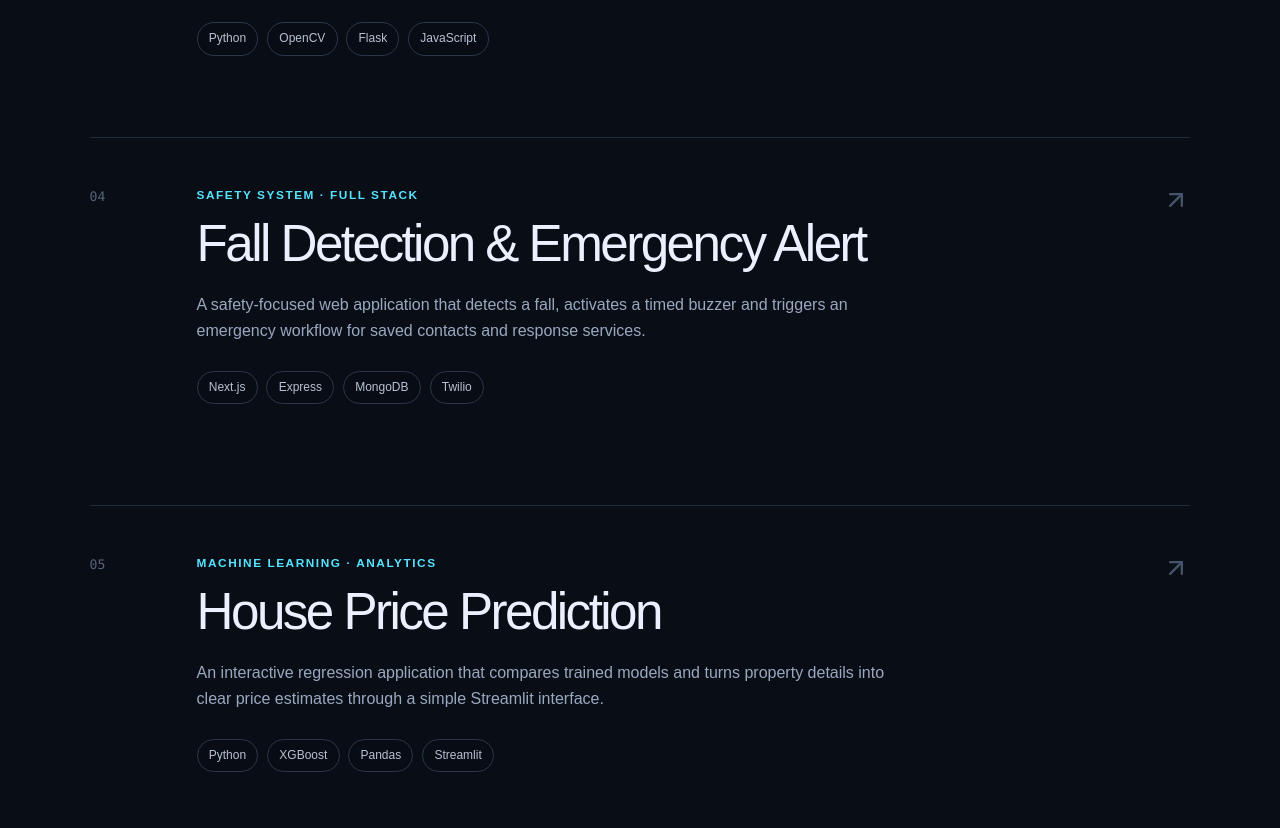
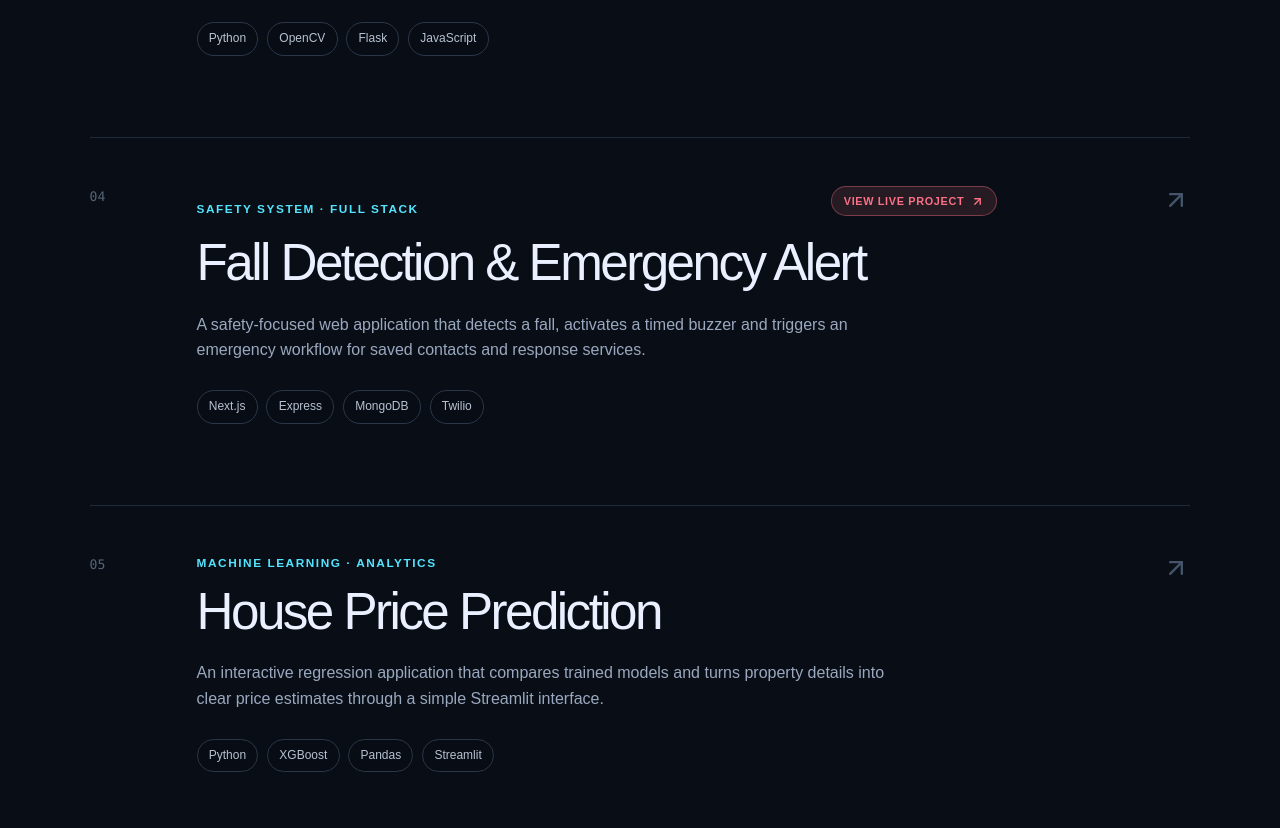
Before and after one commit to prajwalprajwalferrao-cloud/prajwal-ferrao-portfolio, a website built with Vite: page index.html in a window 1280 px wide. Shown: the part 2300-3128 px from the top of the page. Built offline with nearby package versions, Linux system fonts and the light colour scheme.

Commit message:
feat: make Fall Detection & Emergency Alert card clickable to aegisfall-ai-detection.vercel.app

```diff
--- a/index.html
+++ b/index.html
@@ -179,11 +179,20 @@
       </a>
 
       <!-- Project 04: Fall Detection & Emergency Alert -->
-      <article class="project-card">
+      <a href="https://aegisfall-ai-detection.vercel.app/" target="_blank" rel="noopener noreferrer" class="project-card project-card-clickable project-card-rose" aria-label="Fall Detection &amp; Emergency Alert - View Live Project">
         <div class="project-glow bg-gradient-to-br from-rose-400/25 via-rose-400/5 to-transparent" aria-hidden="true"></div>
         <div class="project-number">04</div>
         <div class="project-content">
-          <p class="project-type">Safety system · Full stack</p>
+          <div class="project-header-row">
+            <p class="project-type" style="margin: 0;">Safety system · Full stack</p>
+            <span class="project-live-badge project-live-badge-rose">
+              View Live Project
+              <svg xmlns="http://www.w3.org/2000/svg" width="13" height="13" viewBox="0 0 24 24" fill="none" stroke="currentColor" stroke-width="2.5" stroke-linecap="round" stroke-linejoin="round" class="lucide lucide-arrow-up-right" aria-hidden="true">
+                <path d="M7 7h10v10"></path>
+                <path d="M7 17 17 7"></path>
+              </svg>
+            </span>
+          </div>
           <h3>Fall Detection &amp; Emergency Alert</h3>
           <p>A safety-focused web application that detects a fall, activates a timed buzzer and triggers an emergency workflow for saved contacts and response services.</p>
           <ul aria-label="Fall Detection &amp; Emergency Alert technologies">
@@ -197,7 +206,7 @@
           <path d="M7 7h10v10"></path>
           <path d="M7 17 17 7"></path>
         </svg>
-      </article>
+      </a>
 
       <!-- Project 05: House Price Prediction -->
       <article class="project-card">
```
Also changed, not shown: index.css.
